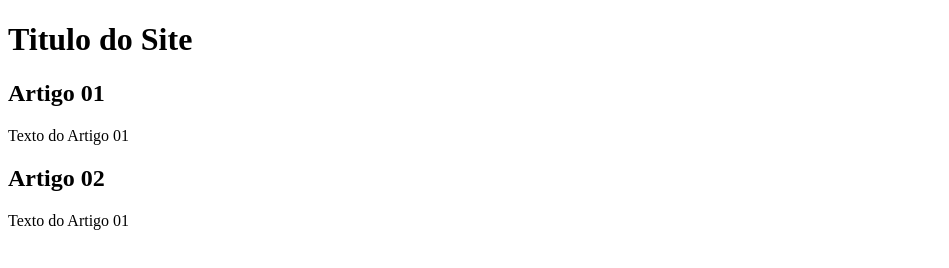
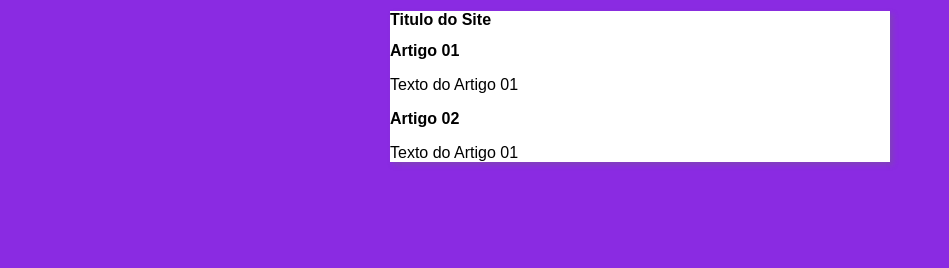
Before and after one commit to RanierBrolessi/projeto-site, a plain HTML site: page index.html in a window 1280 px wide. Shown: the whole page, without its empty margins (0-949 px from the left). Drawn offline with Linux system fonts and the light colour scheme.

Commit message:
Iniciado o estilo do site

```diff
--- /dev/null
+++ b/estilos/style.css
@@ -0,0 +1,13 @@
+*{
+    font-family: Arial,Helvetica, sans-serif;
+    font-size: 16px;
+}
+body{
+    background-color:blueviolet;
+}
+main{
+    background-color:white;
+    width: 500px;
+    margin: auto;
+    box-shadow: 3px 3px 5px rgba(107, 106, 106, 0.336)
+}
--- a/index.html
+++ b/index.html
@@ -4,6 +4,7 @@
     <meta charset="UTF-8">
     <meta name="viewport" content="width=device-width, initial-scale=1.0">
     <title>Site</title>
+    <link rel="stylesheet" href="estilos/style.css">
 </head>
 <body>
     <main>
```
